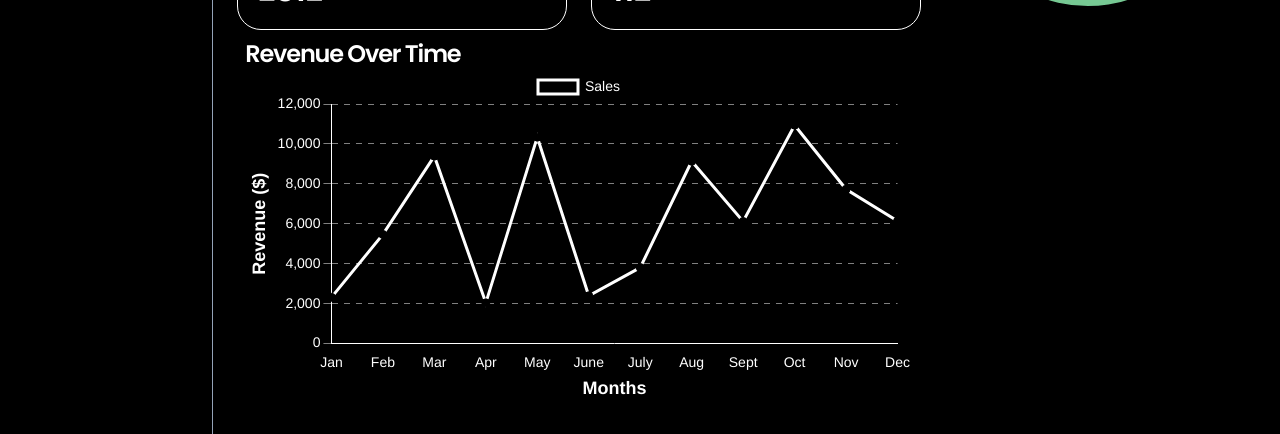
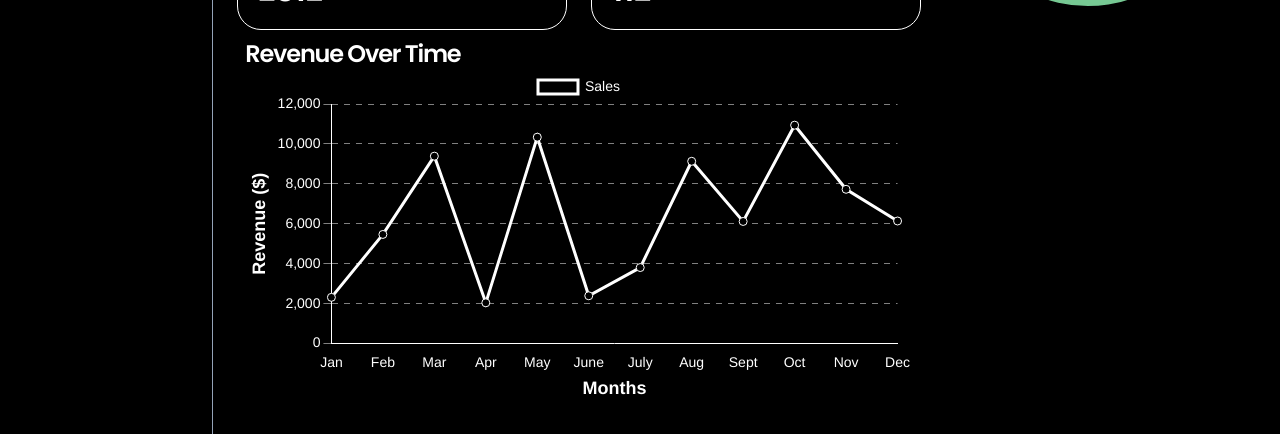
Before and after one commit to devvMuhammad/admin-redeemx, a Next.js app: page / in a window 1280 px wide. Shown: the part 486-920 px from the top of the page. Built offline with nearby package versions, Linux system fonts and the light colour scheme.

Commit message:
spell check

```diff
--- a/src/components/dashboard/LineChart.tsx
+++ b/src/components/dashboard/LineChart.tsx
@@ -52,7 +52,7 @@ export default function LineChart() {
                 .map(() => (Math.random() * 10 + 1) * 1000),
               borderColor: "#fff",
               pointBackgroundColor: "black",
-              pointBorderColor: "whit",
+              pointBorderColor: "white",
               pointRadius: 4,
             },
           ],
```
